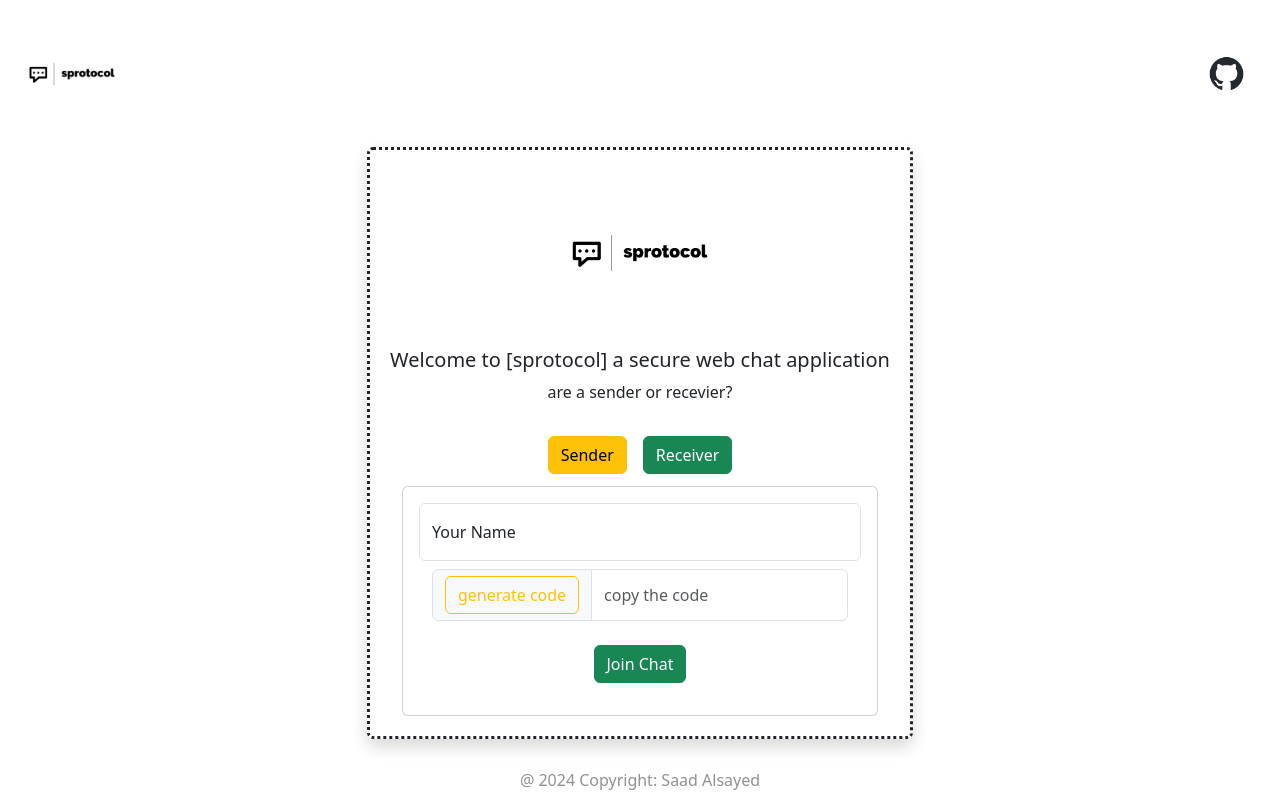
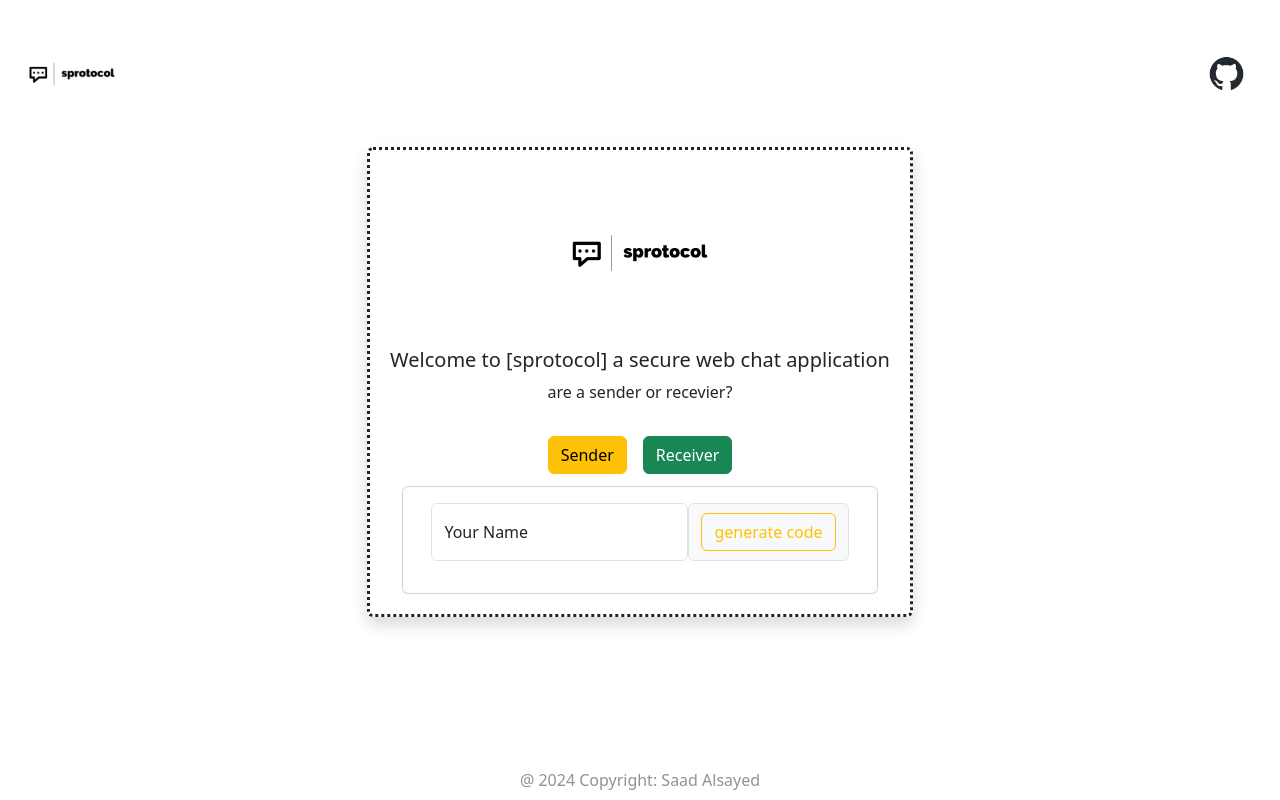
Before and after one commit to saad-als/sprotocol, a React (Vite) app in the folder src/frontend/sprotocol-frontend/: page / in a window 1280 px wide. Both pictures are taken after a click on the button "Sender". Built offline with nearby package versions, Linux system fonts and the light colour scheme.

Commit message:
changing the UI, final fix for senderForm layout.

```diff
--- a/src/frontend/sprotocol-frontend/src/components/Home/SenderForm.jsx
+++ b/src/frontend/sprotocol-frontend/src/components/Home/SenderForm.jsx
@@ -1,20 +1,16 @@
+import { useState } from "react";
 function SenderForm() {
 
-    const generateCode = () => {
-    };
-    return (
-        <>
-            <div className="sender-class ">
 
-                <form action="" method="POST">
-                    <div className="form-floating mb-3">
-                        <input type="text" className="form-control" id="floatingInput" placeholder="..." />
-                        <label htmlFor="floatingInput">Your Name</label>
+    const [showLogin, setLogin] = useState(false);
 
+
+    const handleLogin = (e) => {
+        if (e) {
+            return (<>
                 <div className="d-inline-flex gap-3 m-2 form-floating">
                     <div className="input-group mb-3">
-                                <span className="input-group-text"><button type="button" className="btn btn-outline-warning" onClick={generateCode}>generate code</button>
-                                </span>
+
 
                         <input className="form-control" type="text" value="" placeholder="copy the code " aria-label="readonly input example" readOnly />
 
@@ -26,8 +22,39 @@ function SenderForm() {
 
                 </div>
 
+            </>)
+        }
+        else {
+            return (
+                <>
+                    <div className="d-inline-flex form-floating mb-3">
+                        <input type="text" className="form-control" id="floatingInput" placeholder="..." />
+                        <label htmlFor="floatingInput">Your Name</label>
+                        <span className="input-group-text"><button type="button" onClick={() => { setLogin(true) }} className="btn btn-outline-warning" >generate code</button>
+                        </span>
+
+
 
                     </div>
+
+
+                </>
+            );
+        }
+    };
+
+
+    // send the sender name
+
+    // return the secure code to user
+
+    // when clicked join chat switch to chat page
+    return (
+        <>
+            <div className="sender-class ">
+
+                <form action="" method="POST">
+                    {handleLogin(showLogin)}
                 </form>
 
             </div>
```
Lines whose indentation alone changed are shown as unchanged.
